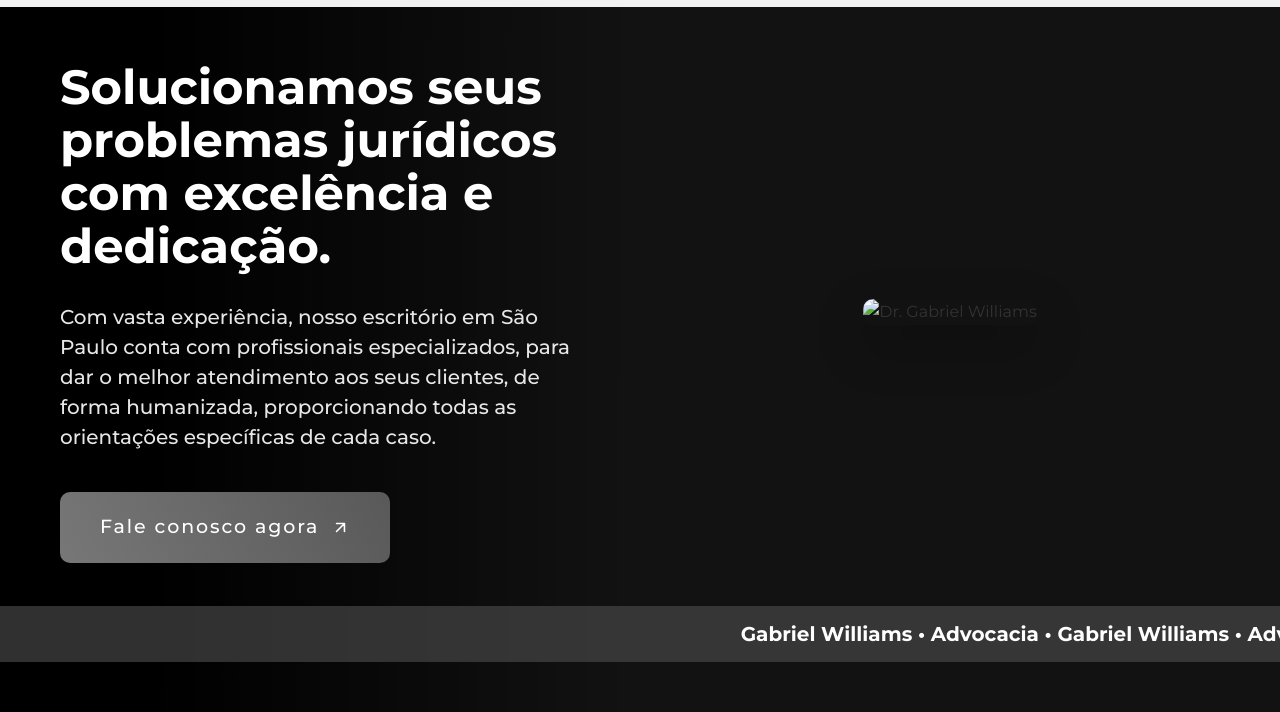
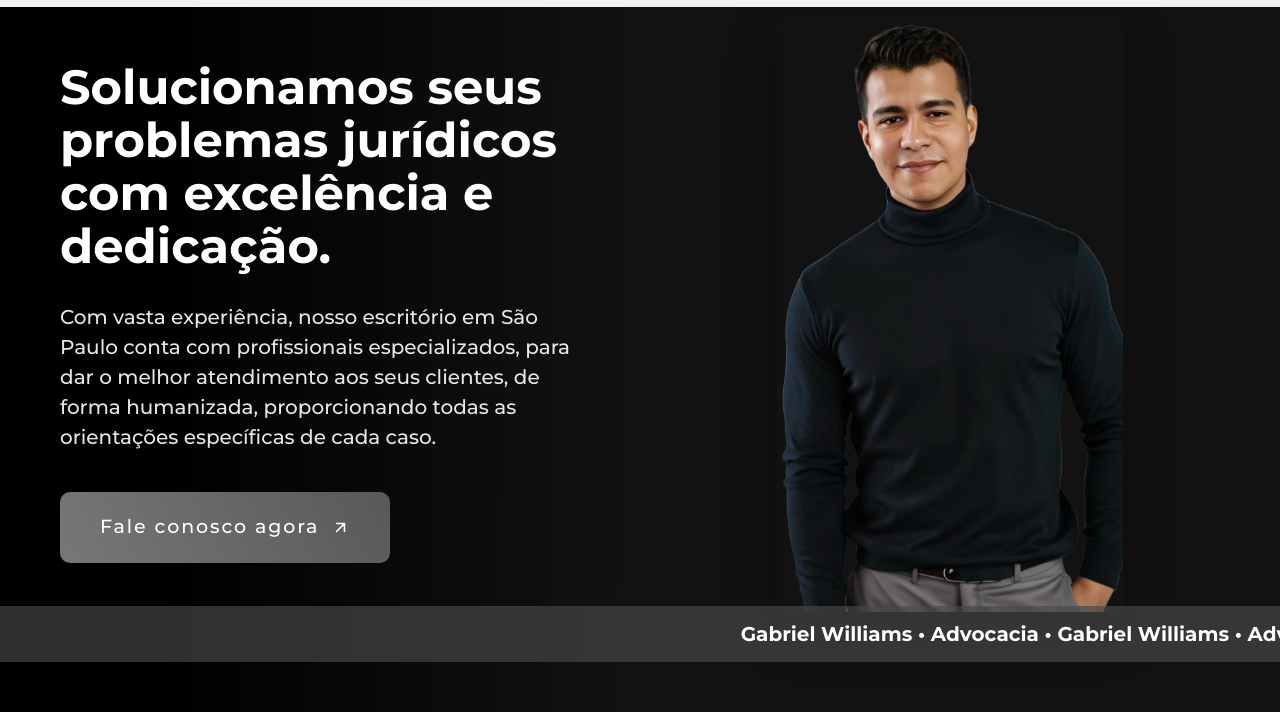
Before and after one commit to zetrebiel/zetrebiel.github.io, a plain HTML site: page index.html in a window 1280 px wide. Shown: the part 88-800 px from the top of the page. Drawn offline with Linux system fonts and the light colour scheme.

Commit message:
Update index.html

```diff
--- a/index.html
+++ b/index.html
@@ -57,7 +57,7 @@
                     </a>
                 </div>
                 <div class="hero-image">
-                    <img src="Adobe Express - file (1).png" alt="Dr. Gabriel Williams" class="lawyer-photo">
+                    <img src="dr_gabriel.png" alt="Dr. Gabriel Williams" class="lawyer-photo">
                 </div>
             </div>
         </div>
```
